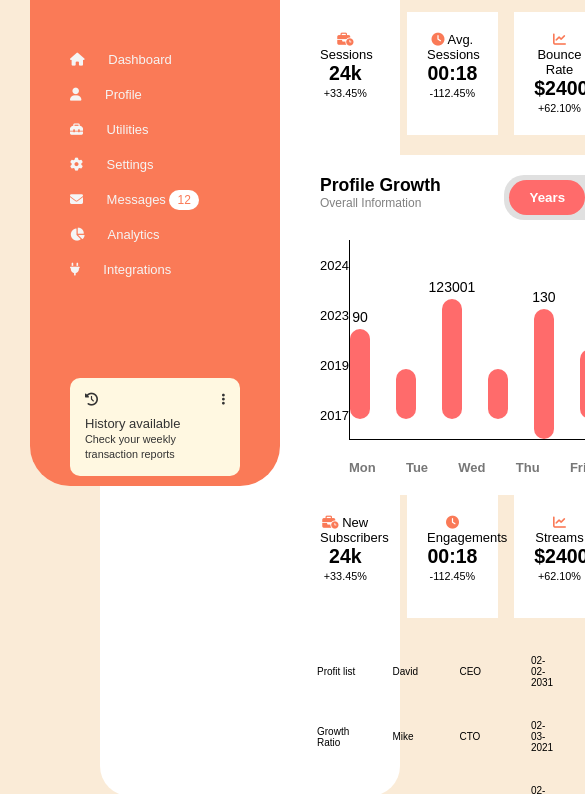
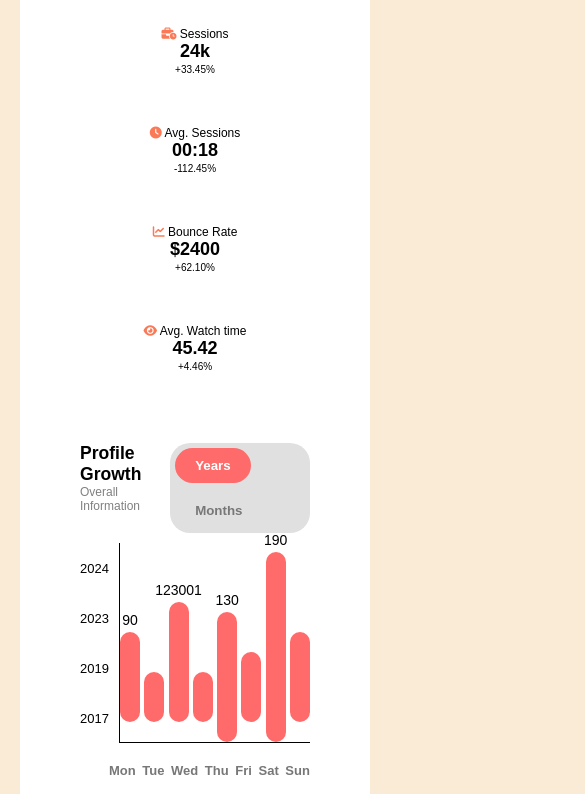
Before and after one commit to nikunjKanerika/VirtualDashboard-LandingPage, a plain HTML site: page index.html in a window 390 px wide. Shown: the part 174-968 px from the top of the page, 585 px wide, since content can reach past the window. Drawn offline with Linux system fonts and the light colour scheme.

Commit message:
Added media queries for responsiveness

```diff
--- a/styles.css
+++ b/styles.css
@@ -87,29 +87,30 @@ nav ul li .badge {
 
 /*******************************Main content***************************/
 .main-content {
-    height: 950px;
+    height: 900px;
     background-color: #fff;
     position: absolute;
     left: 100px;
     top: 20px;
     right:20px;
-    padding: 50px 100px 100px 200px;
+    padding: 50px 100px 0px 200px;
     border-radius: 30px;
 }
 
 /*Header*/
 header {
+    height:10%;
     display: flex;
     justify-content: space-between;
     align-items: center;
-    margin-bottom: 20px;
+    margin-bottom: 10px;
 }
 
 header input[type="text"] {
     padding: 10px;
     border: 1px solid #ddd;
     border-radius: 5px;
-    width: 300px;
+    width: 50%;
 }
 
 .user-info {
@@ -127,13 +128,14 @@ header input[type="text"] {
 
 /***********************Centre-content**********************/
 
-/*First and second section of centre-content*/
+/*First and third component of centre-content*/
 .stats {
+    height:10%;
     display: flex;
     flex-direction: row;
     justify-content: space-between;
-    /* margin-bottom: 20px; */
-    font-size: 13px;
+    margin-bottom: 20px;
+    font-size: 12px;
 }
 
 
@@ -156,6 +158,7 @@ header input[type="text"] {
     display: flex;
     flex-direction: row;
     justify-content: space-between;
+    margin-bottom: 10px;
 }
 .profile-growth-header .heading{
     font-size: 15px;
@@ -196,6 +199,7 @@ h1 {
     justify-content: space-between;
     align-items: flex-end;
     height: 200px;
+    margin-left: 10px;
     margin-bottom: 20px;
 }
 
@@ -226,9 +230,10 @@ h1 {
 }
 
 .years {
+   height: fit-content;
     border-radius: 20px;
     background: #e0e0e0;
-    margin-bottom: 20px;
+    margin-bottom: 0px;
 }
 
 button {
@@ -248,10 +253,10 @@ button.active {
 }
 
 
-/*Fourth section of centre-content (Project Mangement Table)*/
+/*Footer of centre content (Project Mangement Table)*/
 .project-table {
     width: 100%;
-    font-size: 10px;
+    font-size: 12px;
 }
 .project-table th, .project-table td {
     padding: 15px;
@@ -485,9 +490,7 @@ button.active {
     height: 6px;
     background-color: #f1f1f1;
     border-radius: 3px;
-    overflow: hidden;
     margin-top: 5px;
-    position: relative;
 }
 
 .progress-bar {
@@ -496,3 +499,90 @@ button.active {
     width: 38%;
     border-radius: 3px 0 0 3px;
 }
+
+
+/* Media Queries for tablets */
+@media  (max-width: 1000px) {
+    .sidebar {
+        width: 200px;
+        padding: 20px;
+        left: 15px;
+        top: 30px;
+    }
+
+    .main-content {
+        height: 1900px;
+        padding: 40px;
+        left: 220px;
+        top: 20px;
+        right: 20px;
+    }
+    header{
+        height: 5%;
+    }
+
+    .stats {
+        flex-wrap: wrap;
+    }
+
+    .stat-item {
+        width: 50%;
+        margin-bottom: 10px;
+    }
+
+    .content-wrapper {
+        flex-direction: column;
+    }
+
+    .profile-growth-container {
+        width: 100%;
+    }
+
+    .project-table {
+        font-size: 12px;
+    }
+
+    .analytics-block {
+        width: 100%;
+        margin-bottom: 10px;
+    }
+
+    .calendar{
+        display: flex;
+        flex-direction: row;
+        justify-content: space-evenly;
+    }
+
+    .day {
+        padding: 5px;
+        border-radius: 25px;
+    }
+
+    .day-name,
+    .day-number {
+        font-size: 8px;
+    }
+}
+
+@media  (max-width: 750px) {
+    .sidebar{
+        display: none;
+    }
+    .main-content{
+        height: 2300px;
+        padding: 40px;
+        left: 20px;
+        top: 20px;
+        right: 20px;
+    }
+    .stats{
+        display: flex;
+        flex-direction: column;
+        align-items: center;
+
+    }
+    .stat-item{
+        width:100%;
+    }
+
+}
```
